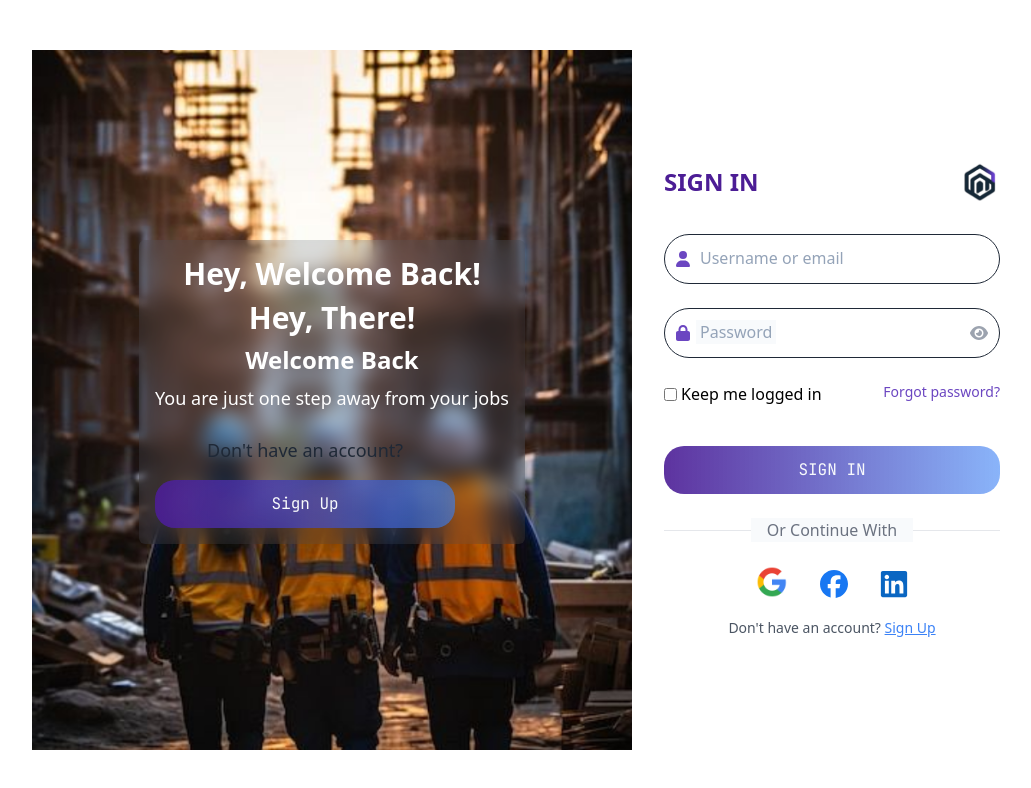
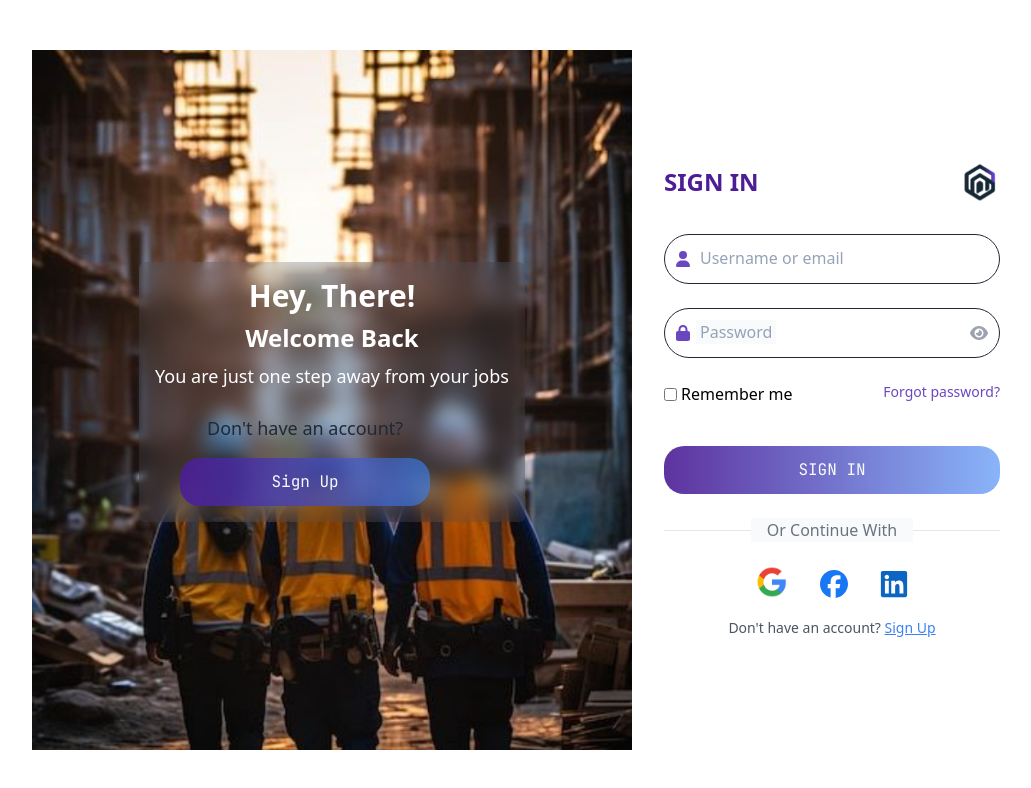
Before and after one commit to FlameGreat-1/BuildHive-Frontend, a React (Vite) app: page /sign-in in a window 1280 px wide. Shown: the top 788 px of the page, without its empty margins (108-1139 px from the left). Built offline with nearby package versions, Linux system fonts and the light colour scheme.

Commit message:
made changes

```diff
--- a/src/pages/onboarding/signUp/LoginPage.tsx
+++ b/src/pages/onboarding/signUp/LoginPage.tsx
@@ -49,15 +49,15 @@ const SignIn: React.FC = () => {
             className="absolute inset-0 w-full h-full object-cover pointer-events-none"
           />
           <div className="absolute inset-0 rounded-3xl flex flex-col items-center justify-end sm:justify-center p-4">
-            <div className="flex-col flex-center w-fit mb-4 bg-gray-600/20 glassmorphic rounded-md p-4 gap-2">
-              <p className="text-white text-3xl md:text-3xl font-bold text-left">Hey, Welcome Back!</p>
+            <div className="flex-col flex-center sm:w-[300px] md:w-fit mb-4 bg-gray-600/20 glassmorphic rounded-md p-4 gap-2">
+              <p className="text-white text-3xl md:text-3xl font-bold sm:hidden text-left">Hey, Welcome Back!</p>
               <div className=" flex-col gap-2 hidden sm:flex">
                 <p className="text-white text-2xl md:text-3xl font-bold text-center">Hey, There!</p>
                 <p className="text-white font-light md:font-semibold text-xl md:text-2xl text-center">Welcome Back</p>
                 <p className="text-white font-light md:font-regular text-lg text-center">You are just one step away from your jobs</p>
                 <div className={`sm:flex hidden justify-center w-[300px] mt-4 items-center flex-col gap-2`}>
                   <p className="text-gray-800 font-regular md:font-regular text-base md:text-lg text-center mb-2">Don't have an account?</p>
-                  <PurpleBtn text="Sign Up" upperCase="false" classes="min-w-[300px] text-center" />
+                  <PurpleBtn text="Sign Up" upperCase="false" classes="min-w-[250px] text-center" />
                 </div>
               </div>
             </div>
@@ -120,7 +120,7 @@ const SignIn: React.FC = () => {
                   className="" />
                 <label
                   htmlFor="rememerMe"
-                  className="text-black text-sm sm:text-base">Keep me logged in</label>
+                  className="text-black text-sm sm:text-base">Remember me</label>
               </span>
               <a href="#" className=" bottom-[-22px] text-right text-primary-purple text-sm">
                 Forgot password?
```
